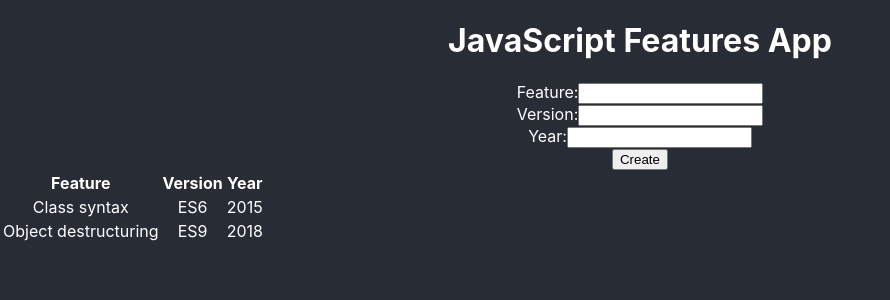
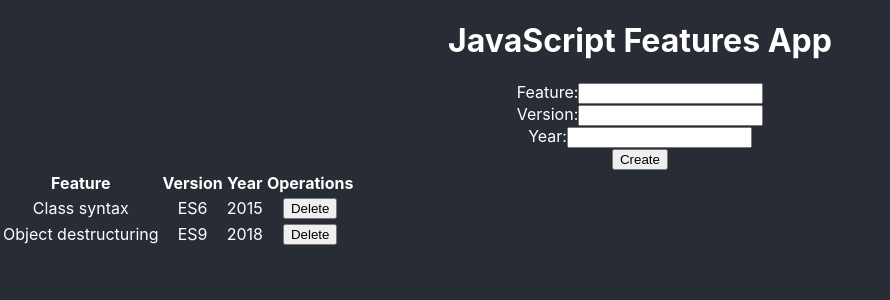
Before and after one commit to zsolt-nagy/c28-features-app, a React (Create React App) app: page / in a window 1280 px wide. Shown: the top 300 px of the page, without its empty margins (0-890 px from the left). Built offline with nearby package versions, Linux system fonts and the light colour scheme; the HTML template or start-up script is replaced by a standard one.

Commit message:
delete feature

```diff
--- a/src/App.js
+++ b/src/App.js
@@ -35,11 +35,25 @@ function App() {
     });
   }
 
+  function deleteFeatureItem(id) {
+    setFeatureItems(oldFeatureItems => {
+      // Step 1: deep clone
+      let newFeatureItems = structuredClone(oldFeatureItems);
+      // Step 2: assemble the new feature items value
+      newFeatureItems = newFeatureItems.filter(feature => feature.id !== id);
+      // Step 3: return the assembled new value
+      return newFeatureItems;
+    });
+  }
+
+
   return (
     <div className="App">
       <h1>JavaScript Features App</h1>
       <FeaturesForm addFeatureItem={addFeatureItem} />
-      <FeaturesList featureItems={featureItems} />
+      <FeaturesList
+        featureItems={featureItems}
+        deleteFeatureItem={deleteFeatureItem} />
     </div>
   );
 }
--- /dev/null
+++ b/src/Components/FeaturesList/FeatureItem/FeatureItem.jsx
@@ -0,0 +1,16 @@
+import React from 'react';
+
+export default function FeatureItem(props) {
+    function handleDelete() {
+        props.deleteFeatureItem(props.item.id);
+    }
+
+    return (
+        <tr>
+            <td>{props.item.feature}</td>
+            <td>{props.item.version}</td>
+            <td>{props.item.year}</td>
+            <td><button onClick={handleDelete}>Delete</button></td>
+        </tr>
+    );
+}
--- a/src/Components/FeaturesList/FeaturesList.jsx
+++ b/src/Components/FeaturesList/FeaturesList.jsx
@@ -1,18 +1,17 @@
 import React from 'react';
+import FeatureItem from './FeatureItem/FeatureItem';
 
 export default function FeaturesList(props) {
 
     let tableRowsJsx = [];
-    for (let featureItem of props.featureItems) {
+    for (let item of props.featureItems) {
         tableRowsJsx.push(
-            <tr key={featureItem.id}>
-                <td>{featureItem.feature}</td>
-                <td>{featureItem.version}</td>
-                <td>{featureItem.year}</td>
-            </tr>
+            <FeatureItem
+                key={item.id}
+                item={item}
+                deleteFeatureItem={props.deleteFeatureItem} />
         );
     }
-
 
     return (
         <table>
@@ -21,6 +20,7 @@ export default function FeaturesList(props) {
                     <th>Feature</th>
                     <th>Version</th>
                     <th>Year</th>
+                    <th>Operations</th>
                 </tr>
             </thead>
             <tbody>
```
